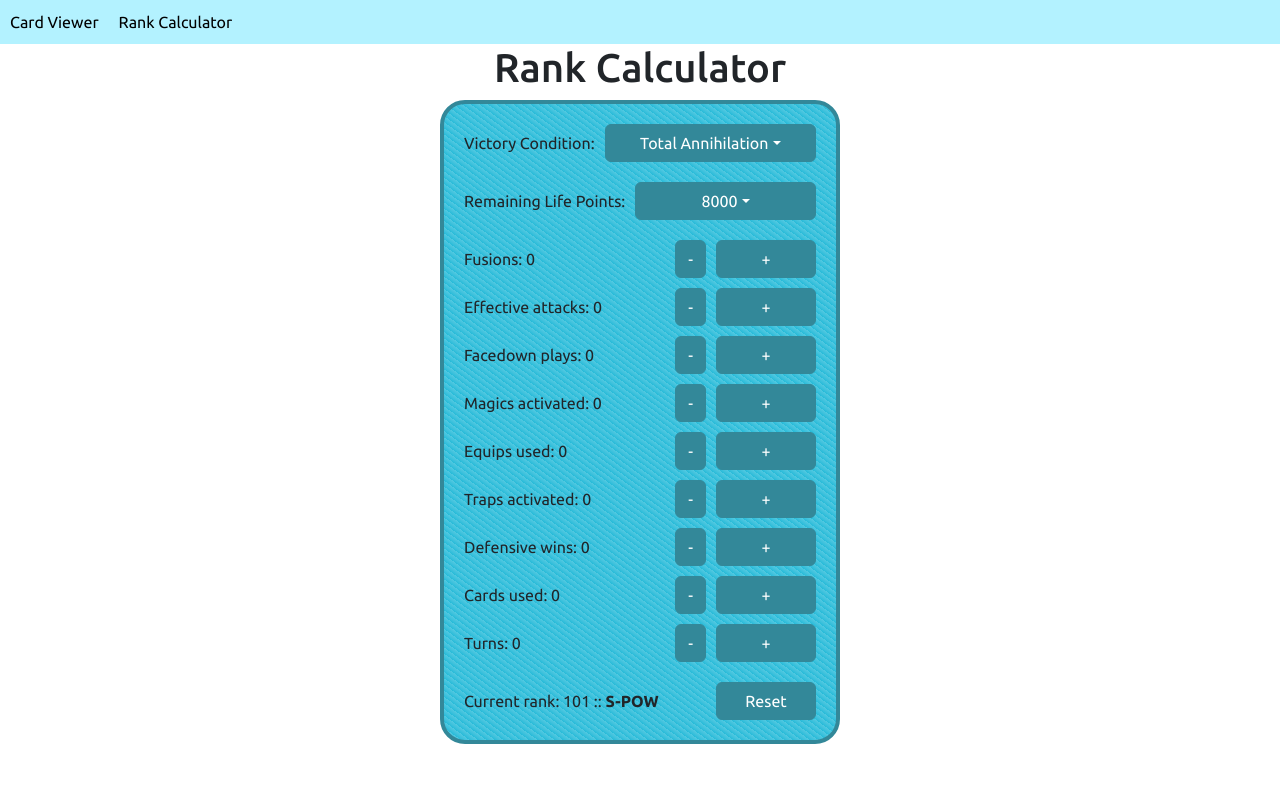
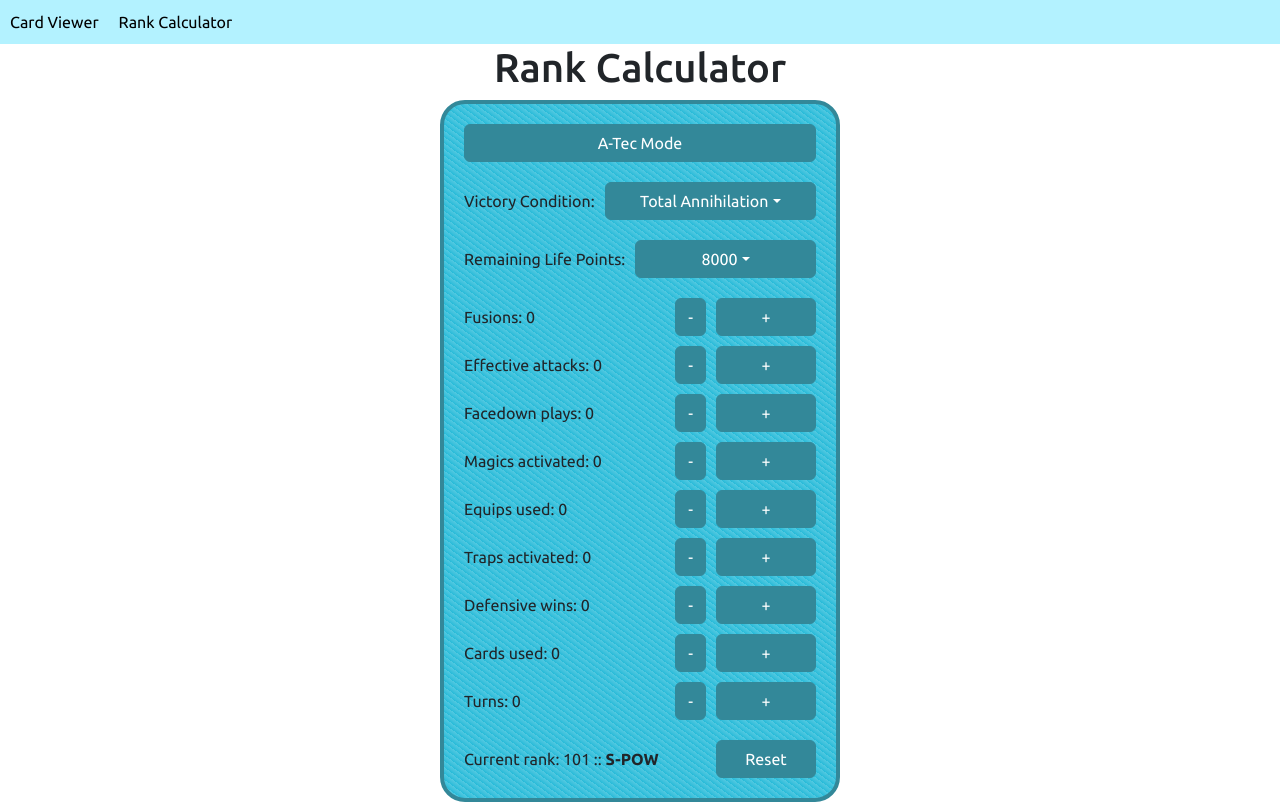
Before and after one commit to rjoken/fmvwr, a React (Vite) app: page /calculator in a window 1280 px wide. Built offline with nearby package versions, Linux system fonts and the light colour scheme.

Commit message:
Add a-tec mode

```diff
--- a/src/components/RankCalculator.module.css
+++ b/src/components/RankCalculator.module.css
@@ -40,6 +40,10 @@
     text-align: left;
 }
 
+.fullWidthButton {
+    width: 100%;
+}
+
 .plusButton, .resetButton {
     width: 100px;
 }
@@ -48,11 +52,11 @@
     margin-left: 10px;
 }
 
-.minusButton, .plusButton, .dropButton, .resetButton {
+.minusButton, .plusButton, .dropButton, .resetButton, .fullWidthButton {
     background-color: hsl(190, 50%, 40%) !important;
     border: 1px solid hsl(190, 50%, 40%) !important;
 }
 
-.minusButton:hover, .plusButton:hover, .dropButton:hover, .resetButton:hover {
+.minusButton:hover, .plusButton:hover, .dropButton:hover, .resetButton:hover, .fullWidthButton:hover {
     background-color: hsl(190, 50%, 50%) !important;
 }
--- a/src/components/RankCalculator.tsx
+++ b/src/components/RankCalculator.tsx
@@ -260,10 +260,21 @@ function RankCalculator() {
     setRankCalcState(new RankCalcState());
   };
 
+  const aTecMode = () => {
+    setRankCalcState((prev) => {
+      return { ...prev, turns: 9, cardsUsed: 37, lifePoints: 2 };
+    });
+  };
+
   return (
     <>
       <h1>Rank Calculator</h1>
       <div className={styles.calculator}>
+        <div>
+          <Button className={styles.fullWidthButton} onClick={() => aTecMode()}>
+            A-Tec Mode
+          </Button>
+        </div>
         <div className={styles.vcContainer}>
           <label htmlFor="vcDropdown">Victory Condition: </label>
           <Dropdown
```
